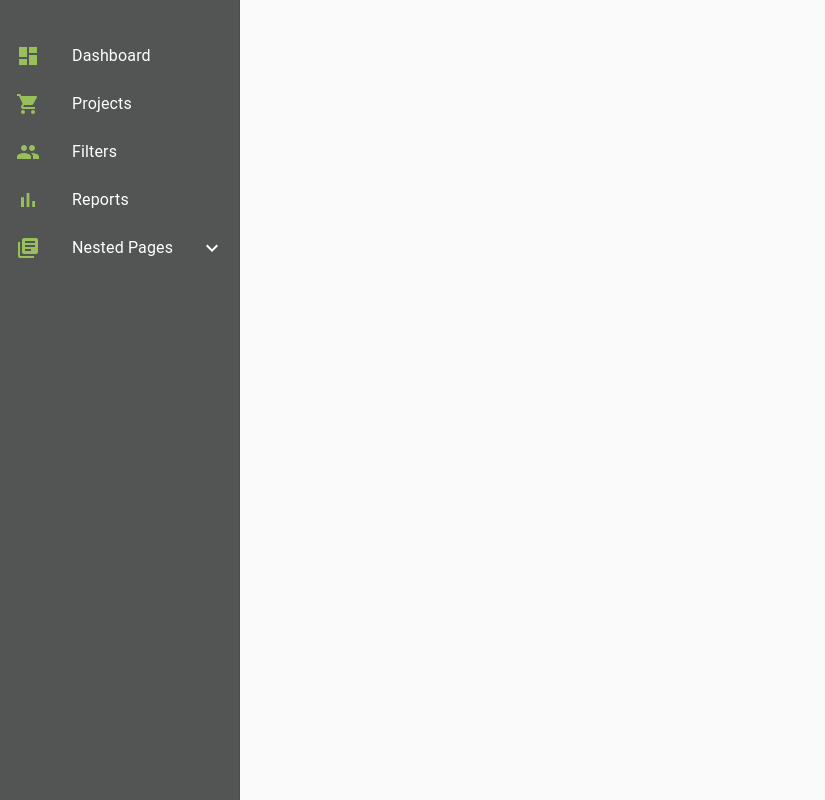
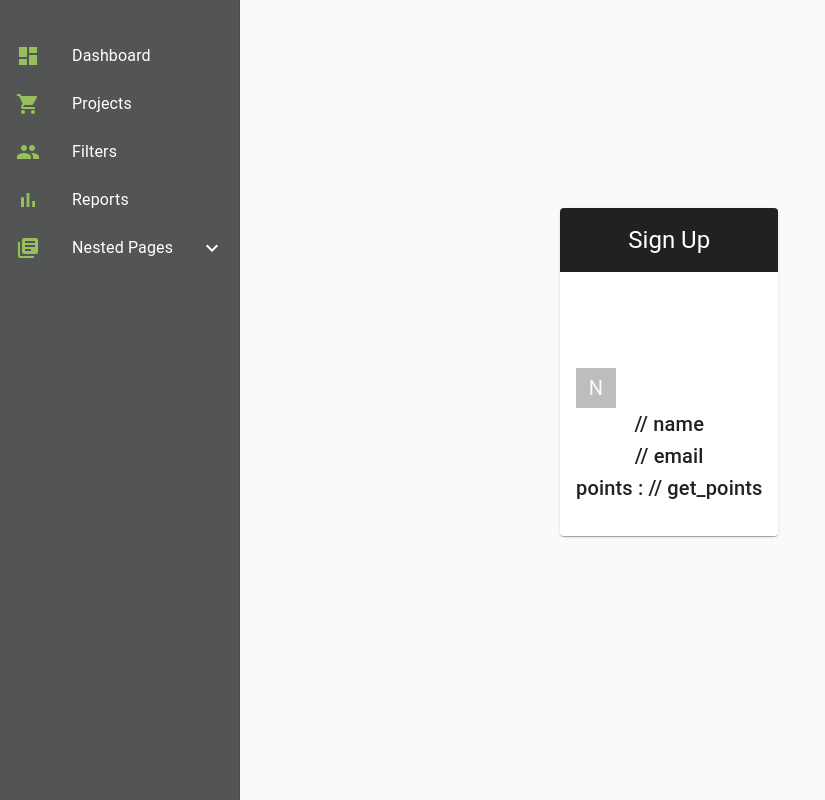
Before and after one commit to nadavWeisler/ChanceFrontend, a React (Create React App) app: page /profile in a window 1280 px wide. Shown: the whole page, without its empty margins (0-825 px from the left). Built offline with nearby package versions, Linux system fonts and the light colour scheme.

Commit message:
continue

```diff
--- a/src/Components/Dashboard/Dashboard.tsx
+++ b/src/Components/Dashboard/Dashboard.tsx
@@ -1,15 +1,29 @@
+import { Grid } from '@material-ui/core'
+import React from 'react'
 import { data } from '../../assets/dashboardData'
-import { InternshipProps } from './option.type'
-import { Internship } from './internship'
+import { Internship, InternshipProps } from './Internship'
 
 export const Dashboard = () => {
     return (
-        <>
+        <Grid
+            container
+            spacing={2}
+            direction="row"
+            justify="flex-start"
+            alignItems="flex-start"
+        >
             {
-                data.map((option: InternshipProps) => {
-                    return <Internship name={option.name} imgLink={option.imgLink} company={option.company} />
-                })
+                data.map((option: InternshipProps) => (
+                    <Grid item xs={12} sm={6} md={3} key={data.indexOf(option)}>
+                        <Internship
+                            name={option.name}
+                            imgLink={option.imgLink}
+                            company={option.company}
+                            detail={option.detail}
+                        />
+                    </Grid>
+                ))
             }
-        </>
+        </Grid>
     )
 }
--- a/src/Components/Dashboard/Internship.tsx
+++ b/src/Components/Dashboard/Internship.tsx
@@ -7,7 +7,7 @@ import CardContent from '@material-ui/core/CardContent';
 import CardMedia from '@material-ui/core/CardMedia';
 import Button from '@material-ui/core/Button';
 import Typography from '@material-ui/core/Typography';
-import { InternshipProps } from './option.type';
+import pic from '../../assets/pic.jpeg'
 
 const useStyles = makeStyles({
     root: {
@@ -18,8 +18,16 @@ const useStyles = makeStyles({
     },
 });
 
+export interface InternshipProps {
+    name: string;
+    company:string;
+    imgLink: string;
+    detail: string;
+
+}
+
 export const Internship = (props: InternshipProps) => {
-    const { company, name, imgLink } = props;
+    const { company, name, imgLink, detail } = props;
     const classes = useStyles();
 
     return (
@@ -27,16 +35,14 @@ export const Internship = (props: InternshipProps) => {
             <CardActionArea>
                 <CardMedia
                     className={classes.media}
-                    image={imgLink}
-                    title="Contemplative Reptile"
+                    image={pic}
                 />
                 <CardContent>
                     <Typography gutterBottom variant="h5" component="h2">
-                        {name}
+                        {name} - {company}
                     </Typography>
                     <Typography variant="body2" color="textSecondary" component="p">
-                        Lizards are a widespread group of squamate reptiles, with over 6,000 species, ranging
-                        across all continents except Antarctica
+                        {detail}
                     </Typography>
                 </CardContent>
             </CardActionArea>
--- a/src/Components/Dashboard/option.type.ts
+++ /dev/null
@@ -1,6 +0,0 @@
-export interface InternshipProps {
-    name: string;
-    company:string;
-    imgLink: string;
-
-}
--- /dev/null
+++ b/src/Components/Profile.tsx
@@ -0,0 +1,80 @@
+import React, { useReducer, useEffect } from 'react';
+import { createStyles, makeStyles, Theme } from '@material-ui/core/styles';
+
+import Card from '@material-ui/core/Card';
+import { Avatar, Checkbox } from '@material-ui/core';
+import CardContent from '@material-ui/core/CardContent';
+import CardActions from '@material-ui/core/CardActions';
+import CardHeader from '@material-ui/core/CardHeader';
+import { Typography } from '@material-ui/core';
+
+const useStyles = makeStyles((theme: Theme) =>
+    createStyles({
+        container: {
+            display: 'flex',
+            flexWrap: 'wrap',
+            width: 400,
+            margin: `${theme.spacing(0)} auto`
+        },
+        loginBtn: {
+            marginTop: theme.spacing(2),
+            flexGrow: 1
+        },
+        header: {
+            textAlign: 'center',
+            background: '#212121',
+            color: '#fff'
+        },
+        card: {
+            marginTop: theme.spacing(10)
+        }
+    })
+);
+
+//state type
+
+type State =
+    {
+        name: string
+        email: string
+        image: string
+    };
+
+const initialState: State = {
+    name: 'test',
+    email: 'tset@com',
+    image: 'path'
+};
+
+
+export const Profile = () => {
+    const classes = useStyles();
+    return (
+        <form className={classes.container} noValidate autoComplete="off">
+            <Card className={classes.card}>
+                <CardHeader className={classes.header} title="Sign Up" />
+                <CardContent>
+                    <Avatar variant="square" className={classes.card}>
+                        N
+                </Avatar>
+                    <div>
+                        <Typography variant="h6" component="h6">
+                            // name
+                        </Typography>
+                        <Typography variant="h6" component="h6">
+                            // email
+                        </Typography>
+                        <Typography variant="h6" component="h6">
+                            points : // get_points
+                        </Typography>
+                    </div>
+
+                </CardContent>
+                <CardActions>
+                </CardActions>
+            </Card>
+        </form>
+    );
+}
+
+export default Profile;
--- a/src/assets/dashboardData.tsx
+++ b/src/assets/dashboardData.tsx
@@ -1,27 +1,32 @@
 export const data = [
     {
         name: "Project1",
-        imgLink: "C:\\Weisler\\Programming\\ChanceFrontend\\src\\assets\\pic.jpeg",
-        company: "company1"
+        imgLink: ".\\src\\assets\\pic.jpeg",
+        company: "company1",
+        detail: "Lizards are a widespread group of squamate reptiles, with over 6,000 species, ranging across all continents except Antarctica"
     },
     {
         name: "Project2",
-        imgLink: "C:\\Weisler\\Programming\\ChanceFrontend\\src\\assets\\pic.jpeg",
-        company: "company2"
+        imgLink: "./src\\assets\\pic.jpeg",
+        company: "company2",
+        detail: "Lizards are a widespread group of squamate reptiles, with over 6,000 species, ranging across all continents except Antarctica"
     },
     {
         name: "Project3",
-        imgLink: "C:\\Weisler\\Programming\\ChanceFrontend\\src\\assets\\pic.jpeg",
-        company: "company3"
+        imgLink: "C:/Weisler/Programming/ChanceFrontend/src/assets/pic.jpeg",
+        company: "company3",
+        detail: "Lizards are a widespread group of squamate reptiles, with over 6,000 species, ranging across all continents except Antarctica"
     },
     {
         name: "Project4",
-        imgLink: "C:\\Weisler\\Programming\\ChanceFrontend\\src\\assets\\pic.jpeg",
-        company: "company4"
+        imgLink: ".\\src\\assets\\pic.jpeg",
+        company: "company4",
+        detail: "Lizards are a widespread group of squamate reptiles, with over 6,000 species, ranging across all continents except Antarctica"
     },
     {
         name: "Project5",
         imgLink: "C:\\Weisler\\Programming\\ChanceFrontend\\src\\assets\\pic.jpeg",
-        company: "company5"
+        company: "company5",
+        detail: "Lizards are a widespread group of squamate reptiles, with over 6,000 species, ranging across all continents except Antarctica"
     }
 ]
```
Also changed, not shown: src/App.tsx (+6 -6 lines), src/AppRouter.tsx (+4 -4 lines), src/Profile.tsx (deleted).
